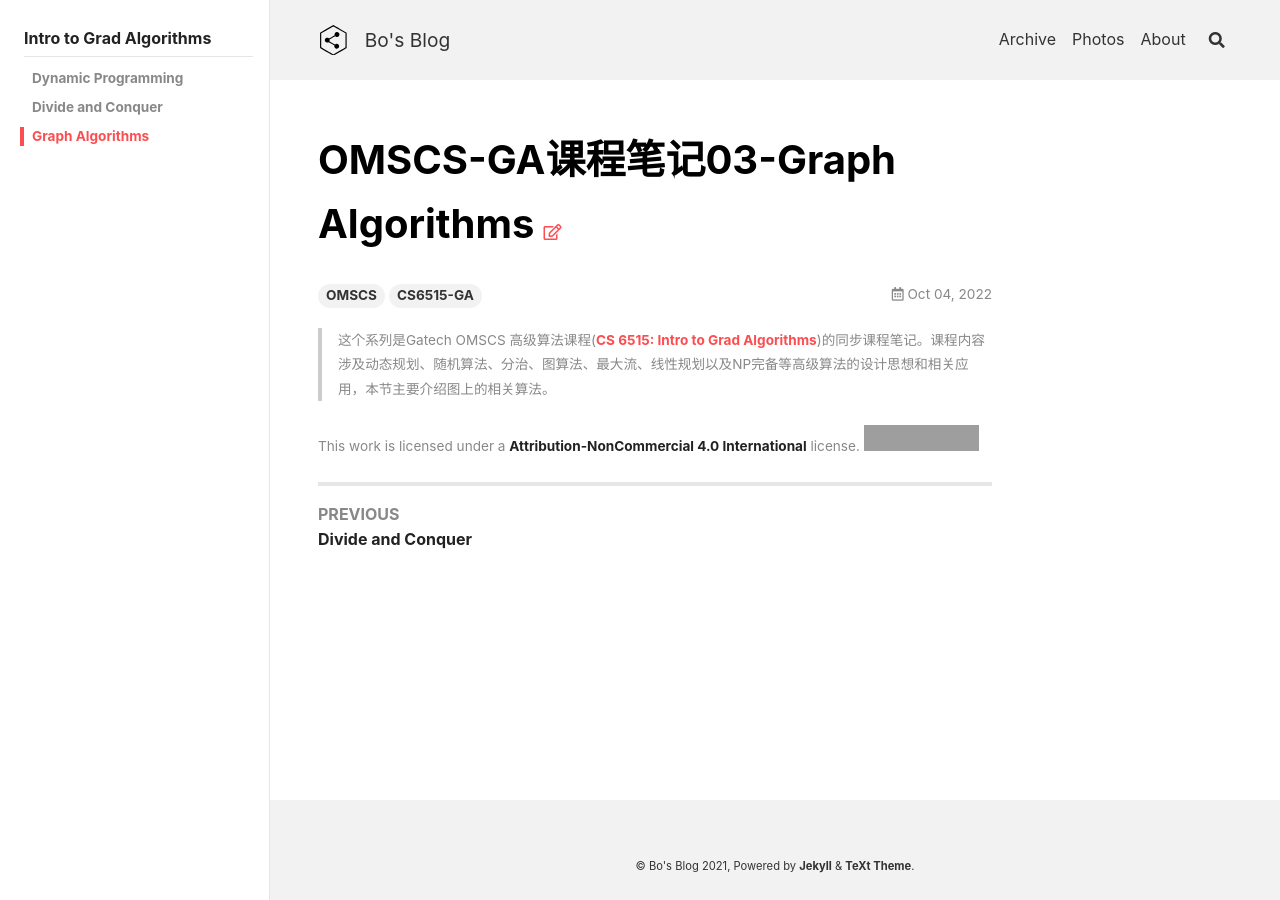
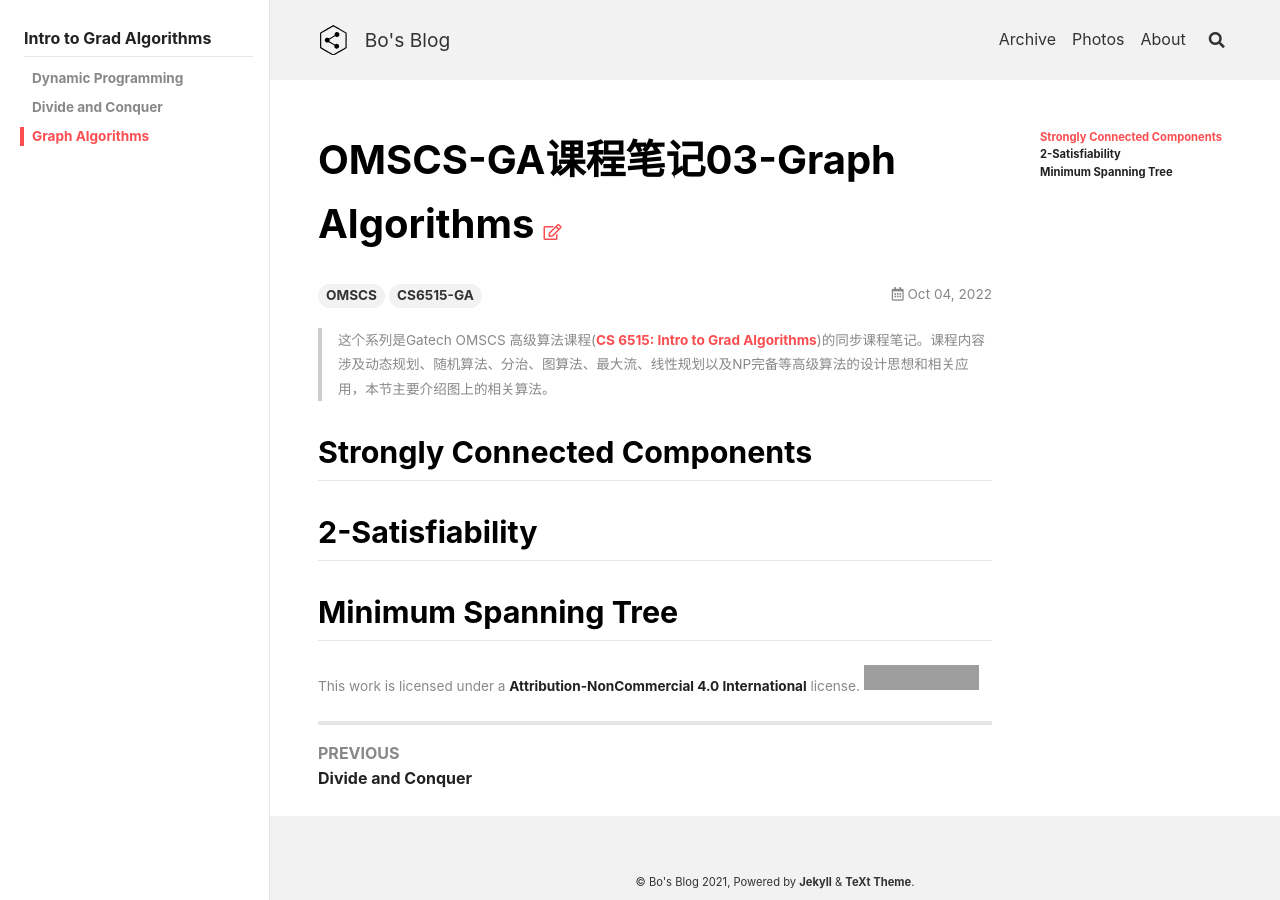
Before and after one commit to peng00bo00/peng00bo00_previous_blog, a Jekyll site: the page built from _posts/2022-10-04-OMSCS-GA-NOTES-03.md, in a window 1280 px wide. Built offline with Jekyll 4.4.1, drawn with Linux system fonts in a browser that asks for light colours; grey boxes are pictures that could not be loaded.

Commit message:
Update 2022-10-04-OMSCS-GA-NOTES-03.md

```diff
--- a/_posts/2022-10-04-OMSCS-GA-NOTES-03.md
+++ b/_posts/2022-10-04-OMSCS-GA-NOTES-03.md
@@ -11,3 +11,9 @@ sidebar:
 
 > 这个系列是Gatech OMSCS 高级算法课程([CS 6515: Intro to Grad Algorithms](https://omscs.gatech.edu/cs-6515-intro-graduate-algorithms))的同步课程笔记。课程内容涉及动态规划、随机算法、分治、图算法、最大流、线性规划以及NP完备等高级算法的设计思想和相关应用，本节主要介绍图上的相关算法。
 <!--more-->
+
+## Strongly Connected Components
+
+## 2-Satisfiability
+
+## Minimum Spanning Tree
```
